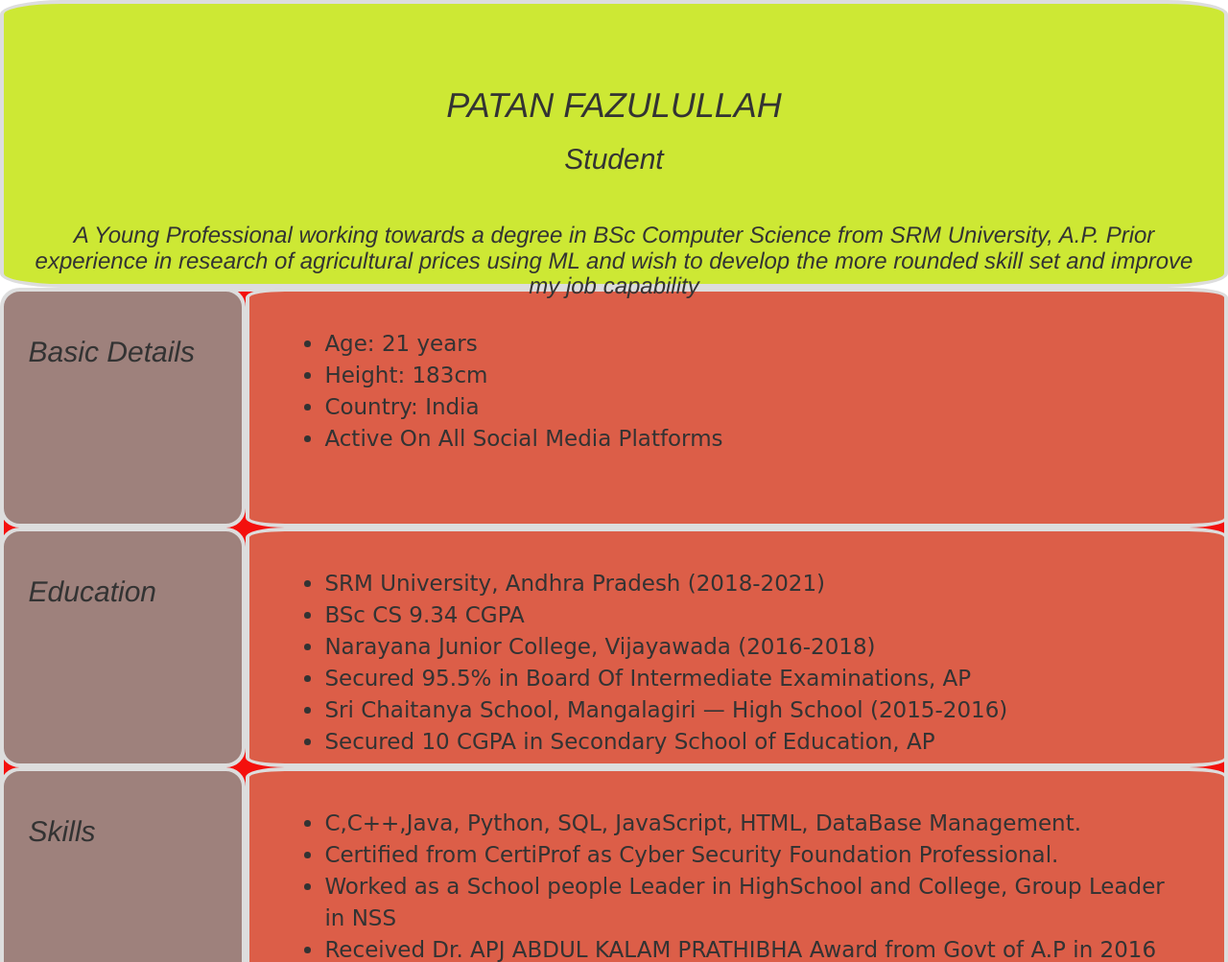
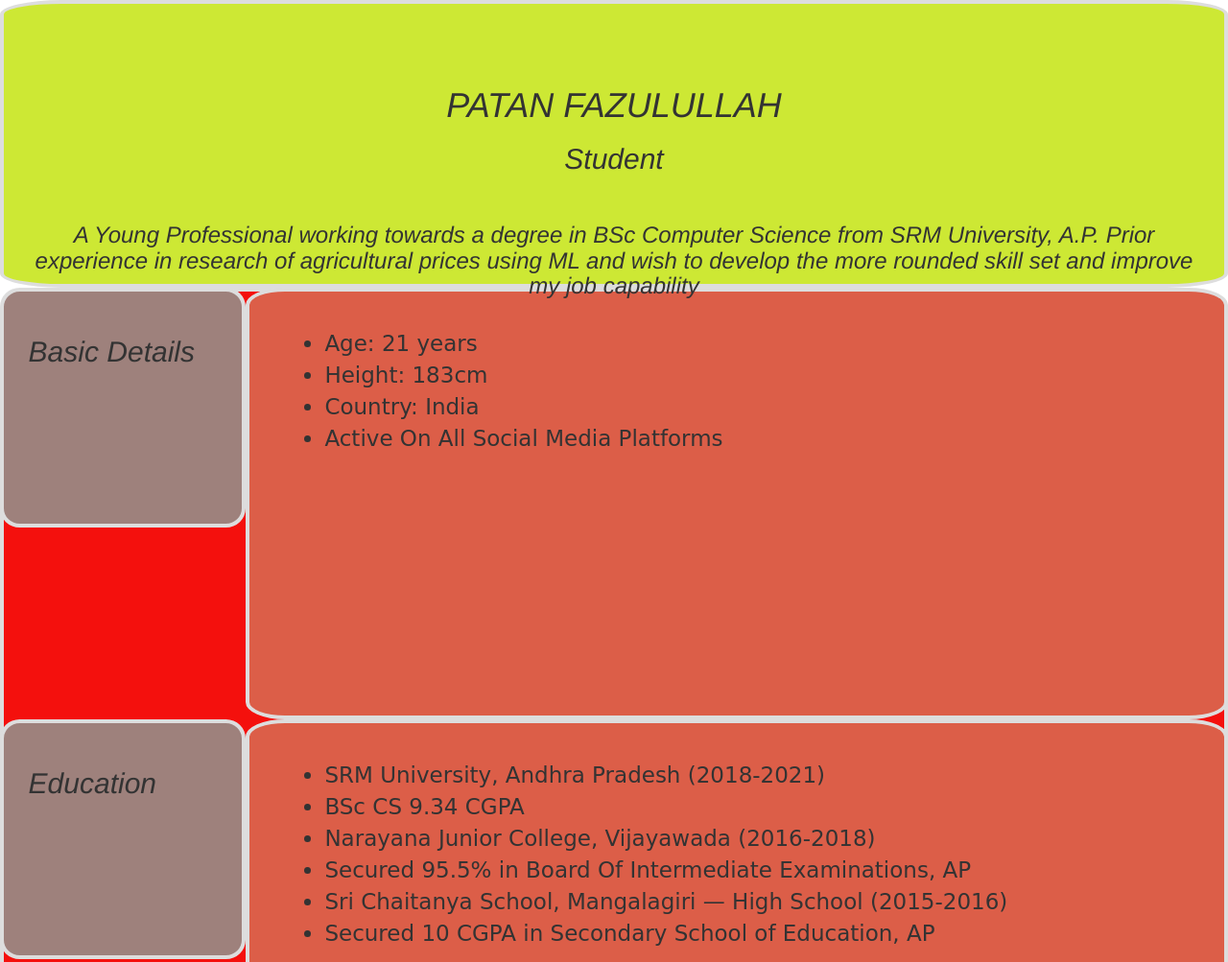
Before and after one commit to patanfazu/profile, a plain HTML site: page index1.html in a window 1280 px wide. Shown: the top 1003 px of the page at 96% size. Drawn offline with nearby package versions, Linux system fonts and the light colour scheme.

Commit message:
Update sty2.css

```diff
--- a/css/sty2.css
+++ b/css/sty2.css
@@ -25,7 +25,7 @@
 	width: 80%;
 	float: left;
 	padding: 3%;
-	height: 250px;
+	height: 450px;
 	background: #DC5E48;
 	border: 4px solid #ddd;
 	border-radius: 4%;
```
